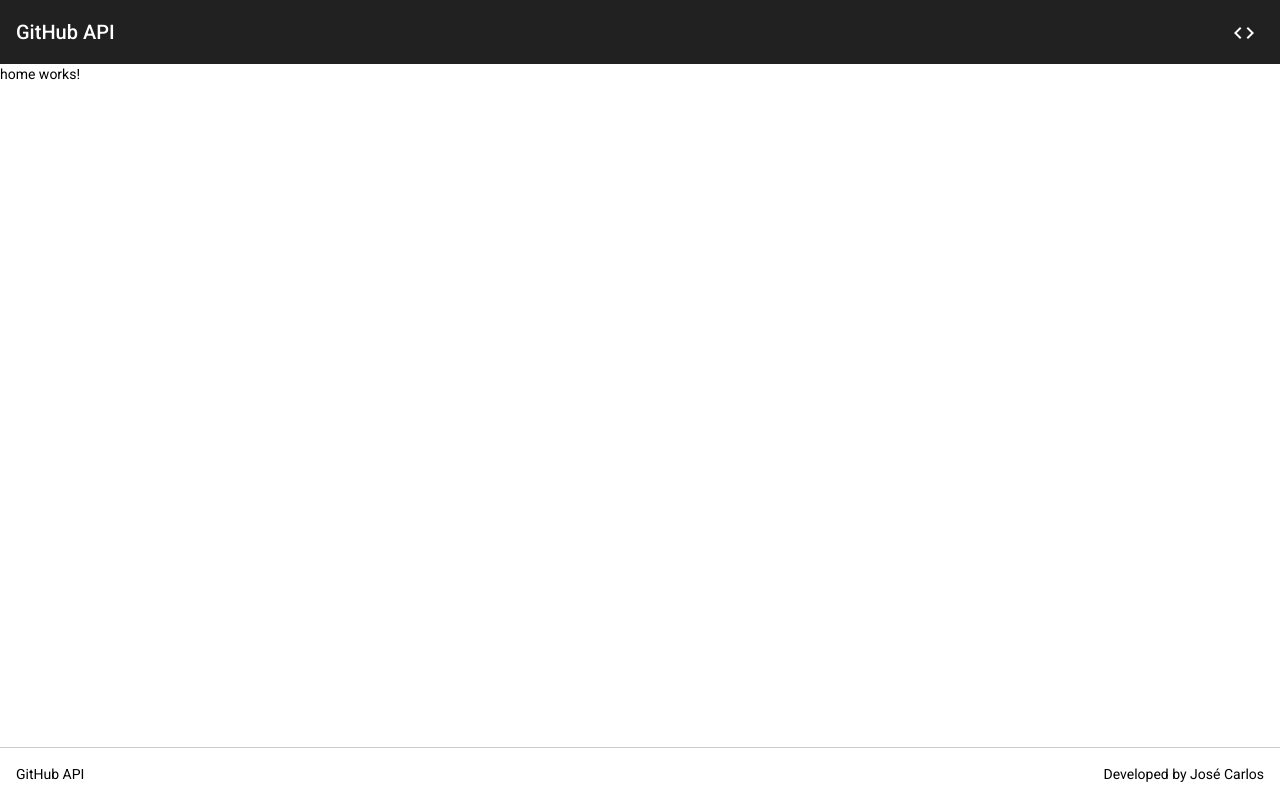
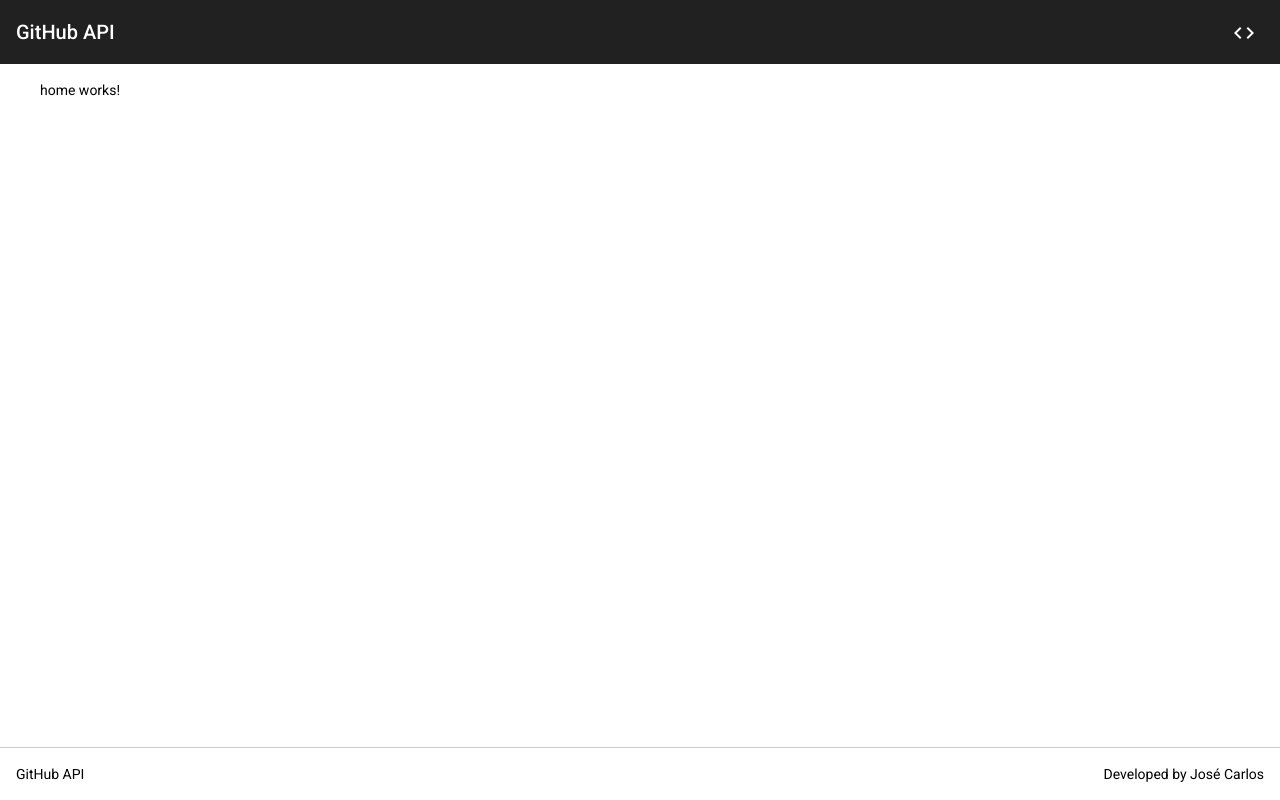
Before and after one commit to jcfreitas2000/github-api, an Angular app: page / in a window 1280 px wide. Built offline with nearby package versions, Linux system fonts and the light colour scheme.

Commit message:
adding layout container

```diff
--- a/src/app/layout/layout.component.scss
+++ b/src/app/layout/layout.component.scss
@@ -11,6 +11,10 @@
 
 main {
     flex-grow: 1;
+    width: 100%;
+    max-width: 1200px;
+    padding: 1rem;
+    margin: 0 auto;
 }
 
 .footer {
```
